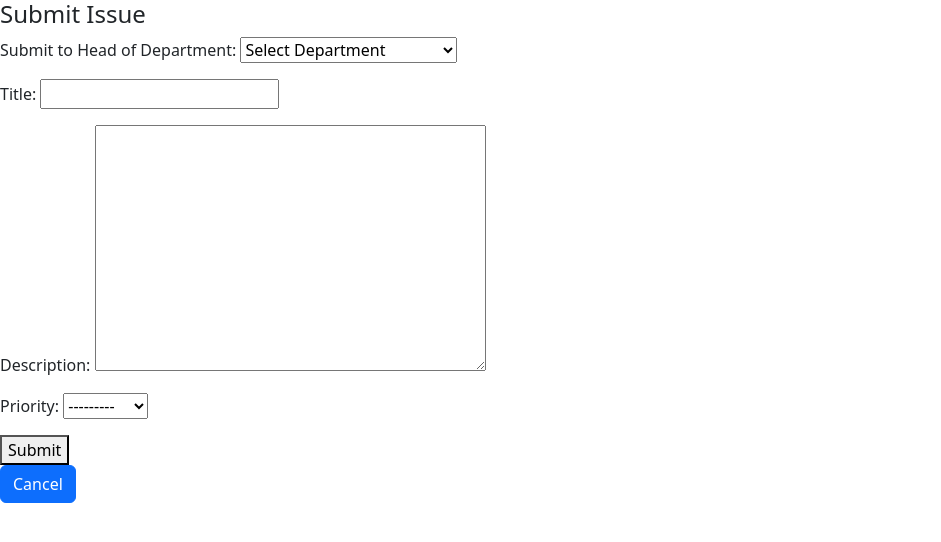
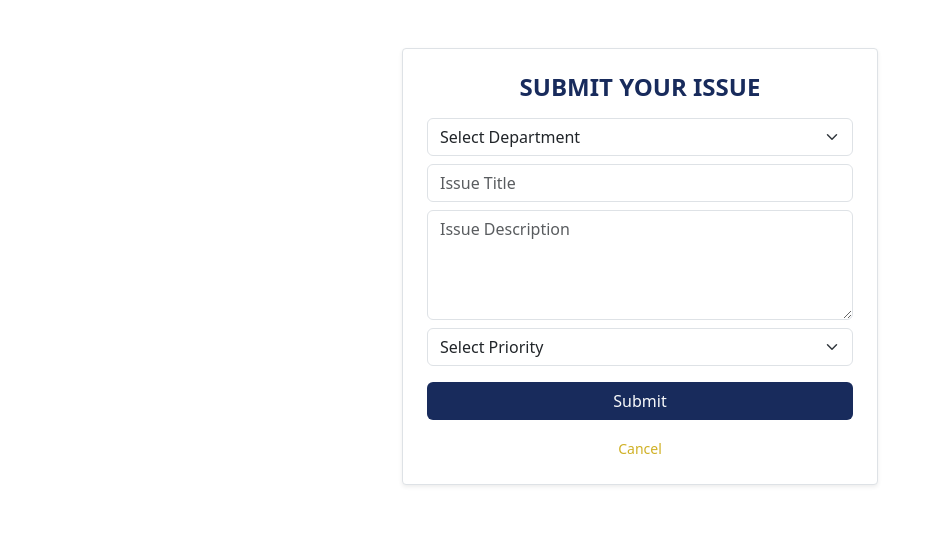
Before and after one commit to kukuabassanimeri/Chatisha_KCA, a Django app: page /submitissue/ in a window 1280 px wide. Shown: the top 542 px of the page, without its empty margins (0-941 px from the left). Run offline with Django 5.2, Linux system fonts and the light colour scheme; the visitor is signed in with stand-in values (Sample User, id 1); some libraries are stand-ins or nearby versions.

```diff
--- a/chatisha_kca/forms.py
+++ b/chatisha_kca/forms.py
@@ -12,8 +12,8 @@ class CustomUserCreationform(UserCreationForm):
 
     # Select Role to Proceed
     role = forms.ChoiceField(
-        choices=[('', 'Please Select Role')] + CustomUser.ROLE_CHOICE,
-        required=True
+        choices = [('', 'Please Select Role')] + CustomUser.ROLE_CHOICE,
+        required = True
     )
 
     class Meta:
@@ -113,8 +113,8 @@ class UserLoginForm(forms.Form):
 
     def __init__(self, *args, **kwargs): # DEFINE CONSTRUCTOR
         super().__init__(*args, **kwargs) # *args and **kwargs - Accept any number of positional & keyword arguments.
-        # Calls the parent class constructor.
-        self.label_suffix = '' # Changes that default colon by setting the label suffix to an empty string ('').
+
+        self.label_suffix = ''
 
 # ISSUE SUBMISSION FORM
 class IssueSubmissionForm(forms.ModelForm):
@@ -131,11 +131,36 @@ class IssueSubmissionForm(forms.ModelForm):
     def __init__(self, *args, **kwargs):
         super().__init__(*args, **kwargs)
 
+        # STYLE WITH BOOTSTRAP
+        self.fields['title'].widget = forms.TextInput(attrs = {
+            'class' : 'form-control',
+            'placeholder' : 'Issue Title'
+        })
+
+        self.fields['description'].widget = forms.Textarea(attrs = {
+            'class' : 'form-control',
+            'placeholder' : 'Issue Description',
+            'rows' : 4,
+
+        })
+
+        self.fields['priority'].choices = [('', 'Select Priority')] + list(self.fields['priority'].choices)
+        self.fields['priority'].widget.attrs.update({
+            'class': 'form-select'
+        })
+
+
         # Filter department choices to only HODs
         hod_departments = ['bsd', 'bac', 'bbit', 'bit']
         hod_choices = [choice for choice in IssueSubmissionModel._meta.get_field('department').choices if choice[0] in hod_departments]
 
         self.fields['department'] = forms.ChoiceField(
-            choices=[('', 'Select Department')] + hod_choices,
-            label="Submit to Head of Department"
+            choices = [('', 'Select Department')] + hod_choices
         )
+
+        self.fields['department'].widget.attrs.update({
+            'class': 'form-select',
+        })
+
+        # REMOVE THE COLON LABEL
+        self.label_suffix = ''
--- a/chatisha_kca/static/chatisha_kca/login.css
+++ b/chatisha_kca/static/chatisha_kca/login.css
@@ -15,7 +15,6 @@
     color: #182b5c;
 }
 
-/* Button */
 .login-btn {
     background-color: #182b5c !important;
 }
--- a/chatisha_kca/static/chatisha_kca/stakeholder.css
+++ b/chatisha_kca/static/chatisha_kca/stakeholder.css
@@ -10,7 +10,7 @@
     background-color: #d0b126;
 }
 
-.fw-semibold {
+.fw-semibold, .fw-bold {
     color: #182b5c;
 }
 
@@ -39,3 +39,40 @@
 .footer-bg {
   background-color: #002855;
 }
+
+/* ISSUE SUBMISSION */
+.btn-submit {
+    background-color: #182b5c;
+}
+.btn-submit:hover {
+    background-color: #d0b126;
+}
+.submit-container {
+    max-width: 500px;
+}
+
+.cancel-submmission {
+    color: #d0b126;
+}
+
+/* FAQ */
+.faq-container {
+        max-width: 700px;
+    }
+
+    .faq-answer {
+        display: none;
+        padding: 10px 0 0 5px;
+    }
+
+    .faq-item.active .faq-answer {
+        display: block;
+    }
+
+    .faq-icon {
+        transition: transform 0.3s ease;
+    }
+
+    .faq-item.active .faq-icon {
+        transform: rotate(180deg);
+    }
--- a/chatisha_kca/static/javascript_files/register.js
+++ b/chatisha_kca/static/javascript_files/register.js
@@ -16,6 +16,7 @@ document.addEventListener("DOMContentLoaded", function() {
     }, 100);
 });
 
+
 //* TOGGLE PASSWORD
 document.querySelectorAll('.toggle-password').forEach(icon => {
   icon.addEventListener('click', () => {
--- a/chatisha_kca/templates/chatisha_kca/delete_resolved_issue.html
+++ b/chatisha_kca/templates/chatisha_kca/delete_resolved_issue.html
@@ -2,10 +2,11 @@
 {% load static %}
 
 {% block content %}
+<h4 class="fw-bold text-uppercase">Delete Resolved Issue</h4>
     <p>Are you sure you want to delete this issue?</p>
     <form method="post">
         {% csrf_token %}
-        <button type="submit">Delete</button>
+        <button type="submit" class="btn btn-delete">Delete</button>
         <a href="{% url 'chatisha_kca:stake-holders-dashboard' %}">Cancel</a>
     </form>
 {% endblock content %}
--- a/chatisha_kca/templates/chatisha_kca/submit_issue.html
+++ b/chatisha_kca/templates/chatisha_kca/submit_issue.html
@@ -1,12 +1,56 @@
 {% extends 'chatisha_kca/index.html' %}
 {% load static %}
 
+{% block css %}
+<link rel="stylesheet" href="{% static 'chatisha_kca/stakeholder.css' %}">
+{% endblock css %}
+
 {% block content %}
-    <h4>Submit Issue</h4>
-    <form method="post">
-        {% csrf_token %}
-        {{ issue_form.as_p }}
-        <button type="submit">Submit</button>
-    </form>
-    <a href="{% url 'chatisha_kca:stake-holders-dashboard' %}" class="btn btn-primary">Cancel</a>
+<div class="container mt-5 submit-container">
+    <div class="p-4 border rounded-1 shadow-sm bg-white">
+        <h4 class="fw-bold text-uppercase text-center mb-2">Submit Your Issue</h4>
+
+        <!-- Show success and error messages -->
+        {% if messages %}
+        <div>
+            {% for message in messages %}
+                {% if 'error' in message.tags %}
+                <div class="alert alert-danger alert-dismissible fade show small" role="alert">
+                    {{ message }}
+                    <button type="button" class="btn-close" data-bs-dismiss="alert" aria-label="Close"></button>
+                </div>
+                {% else %}
+                    {{ pass }}
+                {% endif %}
+            {% endfor %}
+        </div>
+        {% endif %}
+
+        <!-- Issue submission form -->
+        <form method="post" class="mt-3">
+            {% csrf_token %}
+            <div class="mb-2">
+                {{ issue_form.department }}
+            </div>
+
+            <div class="mb-2">
+                {{ issue_form.title }}
+            </div>
+
+            <div class="mb-2">
+                {{ issue_form.description }}
+            </div>
+
+            <div class="mb-2">
+                {{ issue_form.priority }}
+            </div>
+
+            <button type="submit" class="btn btn-submit w-100 text-light mt-2">Submit</button>
+        </form>
+
+        <div class="text-center mt-3">
+             <a href="{% url 'chatisha_kca:stake-holders-dashboard' %}" class=" text-decoration-none small cancel-submmission">Cancel</a>
+        </div>
+    </div>
+</div>
 {% endblock content %}
--- a/chatisha_kca/views.py
+++ b/chatisha_kca/views.py
@@ -68,7 +68,6 @@ def StakeHoldersDashboard(request, filter_by=None):
     # NOTIFICATIONS
     notifications = Notification.objects.filter(user=user).order_by('-created_at')[:5] # The Last 5
     unread_count = Notification.objects.filter(user=user, is_read=False).count()
-
 
     # KEEP TRACK OF ALL SUBMITTED ISSUES
     total_issue = my_issues.count()
```
Also changed, not shown: chatisha_kca/static/javascript_files/stakeholder.js (added, +24 -0 lines), chatisha_kca/templates/chatisha_kca/faq.html (+23 -20 lines), chatisha_kca/templates/chatisha_kca/stake_holders_dashboard.html (+16 -5 lines).
